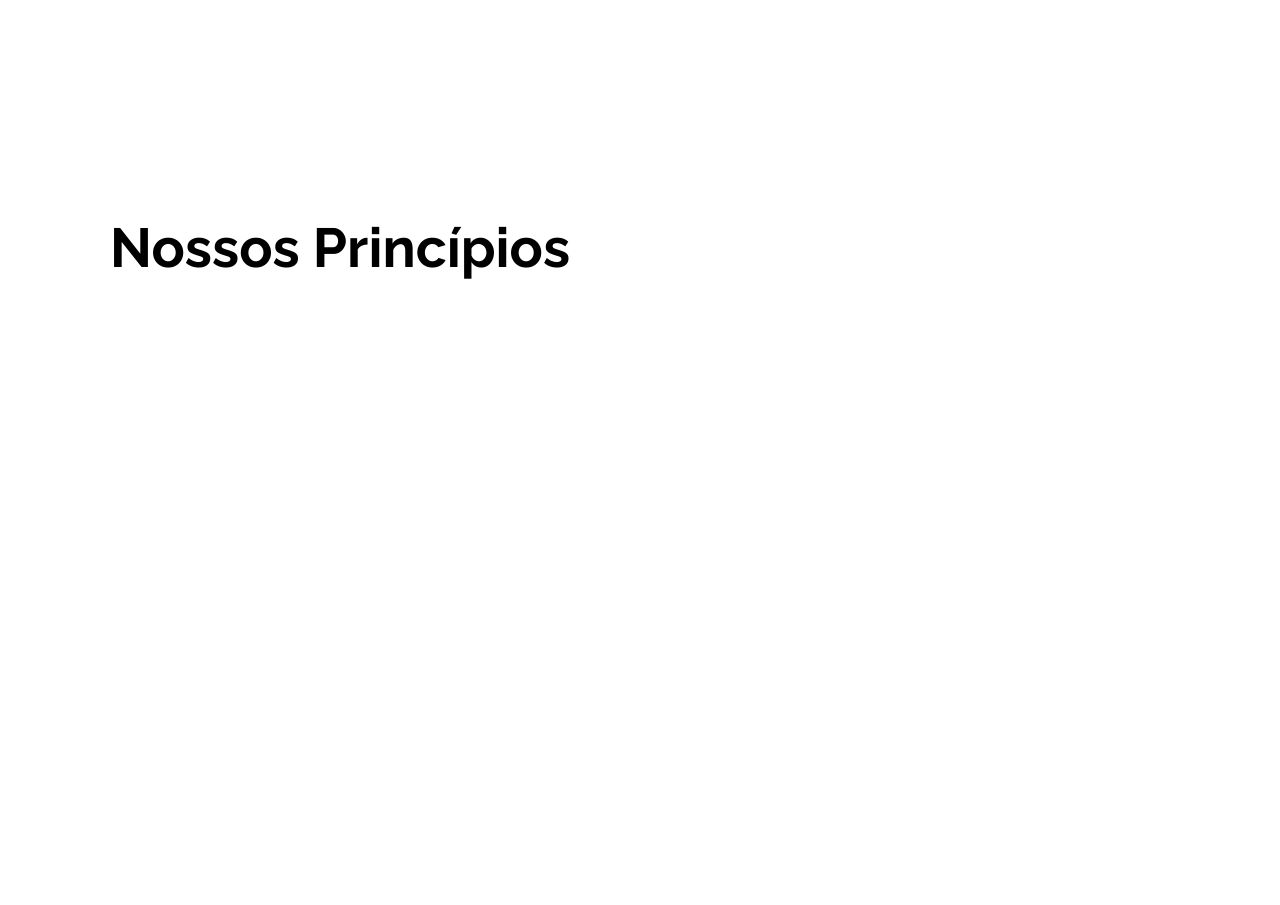
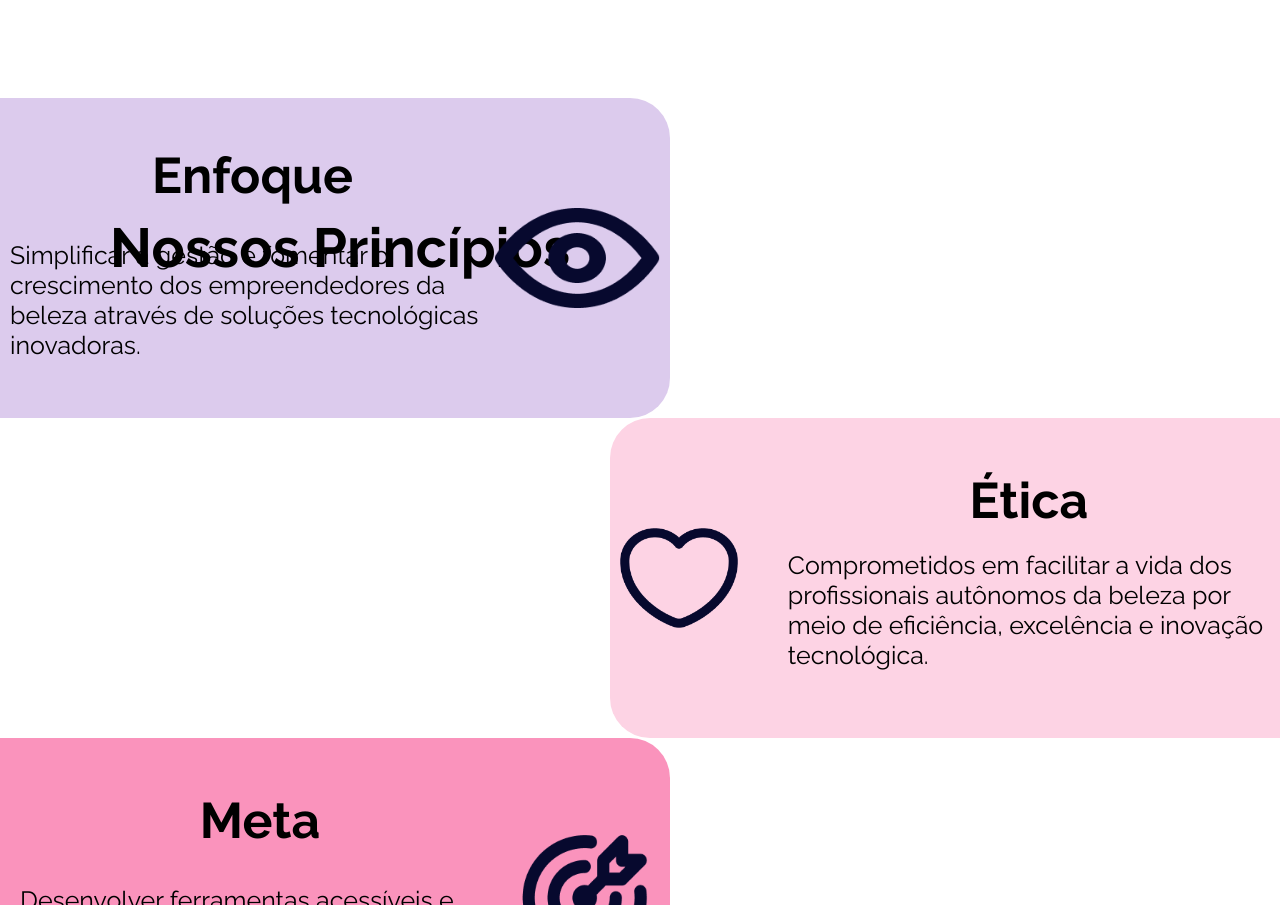
Before and after one commit to leckliss/Bellifica, a React (Create React App) app: page /sobre in a window 1280 px wide. Shown: the part 1895-2800 px from the top of the page. Before the commit the page ends 2542 px from the top, so only its background shows below. Built offline with nearby package versions, Linux system fonts and the light colour scheme.

Commit message:
terminando a página sobre restando apenas a responsividade

```diff
--- a/src/pages/sobre/Sobre.module.css
+++ b/src/pages/sobre/Sobre.module.css
@@ -1,15 +1,20 @@
 @import url('https://fonts.googleapis.com/css2?family=Raleway:wght@400;700&display=swap');
 
-.fundo{
+*{
     margin: 0;
     padding: 0;
+    border: 0;
 }
 
-.quemsomos {
+.pagsobre{
     width: 100%;
     height: 100vh;
+
+}
+/*quem somos*/
+
+.quemsomos {
     font-family: 'Raleway', sans-serif;
-
 }
 
 .logo {
@@ -110,14 +115,148 @@
     font-weight: bold;
 }
 
+/* principios */
+
 .princi{
-    width: 100%;
-    height: 100vh;
-    background-color: aqua;
+
+    margin-top: 100px;
 }
 
 .enfoque{
-    width: 300px;
-    height: 500px;
+    width: 650px;
+    height: 300px;
     background-color: #DCCBED;
+    border-top-right-radius: 40px;
+    border-bottom-right-radius: 40px;
+
+    display: flex;
+    flex-direction: row;
+    align-items: center;
+
+    padding: 10px;
 }
+
+.iconeenf{
+    width: 200px;
+    height: 100px;
+}
+
+.conteuenfo, .enfo, .textenfo{
+    color: #000;
+    padding-bottom: 10px;
+}
+
+.conteuenfo .enfo{
+    font-weight: bold;
+    font-size: 50px;
+    text-align: center;
+    margin-top: 60px;
+    padding-bottom: 35px;
+}
+
+.conteuenfo .textenfo{
+    font-size: 25px;
+    margin-bottom: 50px;
+}
+
+/*ética*/
+
+.campetica{
+    display: flex;
+    justify-content: end;
+}
+
+.etica{
+    width: 650px;
+    height: 300px;
+    background-color: #FDD3E4;
+    border-bottom-left-radius: 40px;
+    border-top-left-radius: 40px;
+
+    display: flex;
+    flex-direction: row;
+    align-items: center;
+
+    padding: 10px;
+
+}
+
+.iconeetic{
+    width: 200px;
+    height: 100px;
+
+}
+
+.conteuetica{
+    margin-left: 50px;
+
+}
+ .conteuetica .etic, .textetic{
+    color: #000;
+ }
+
+ .conteuetica .etic{
+    font-weight: bold;
+    font-size: 50px;
+    text-align: center;
+    padding-bottom: 20px;
+ }
+
+ .conteuetica .textetic{
+    font-size: 25px;
+    margin-bottom: 15px;
+ }
+
+ /*meta*/
+
+ .meta{
+    width: 650px;
+    height: 300px;
+    background-color: #FA93BC;
+    border-top-right-radius: 40px;
+    border-bottom-right-radius: 40px;
+
+    display: flex;
+    flex-direction: row;
+    align-items: center;
+
+    padding: 10px;
+
+}
+
+.iconemeta{
+    width: 150px;
+    height: 150px;
+}
+
+.conteumeta{
+    padding: 10px;
+}
+
+.conteumeta, .met, .textmet{
+    color: #000;
+    padding-bottom: 10px;
+}
+
+.conteumeta .met{
+    font-weight: bold;
+    font-size: 50px;
+    text-align: center;
+    margin-top: 60px;
+    padding-bottom: 35px;
+}
+
+.conteumeta .textmet{
+    font-size: 25px;
+    margin-bottom: 50px;
+
+}
+
+/*logo bellifica e seus significados*/
+
+.siglogo{
+    width: 900px;
+    margin-top: 100px;
+    margin-left: 250px;
+
+}
--- a/src/pages/sobre/sobre.js
+++ b/src/pages/sobre/sobre.js
@@ -4,15 +4,22 @@ import logo from '../../assets/imgs/sobre/Bellifica-logo.png';
 import make from '../../assets/imgs/sobre/moca-make.png';
 import cuidos from '../../assets/imgs/sobre/estetica.png';
 import Footer from '../../components/footer/index';
+import enfoque from '../../assets/imgs/sobre/enfoque.png'
+import etica from '../../assets/imgs/sobre/etica.png'
+import meta from '../../assets/imgs/sobre/meta.png'
+import bellogo from '../../assets/imgs/sobre/sig-logo.png'
 
 function Sobre() {
     return (
-        <>
+
+        <body className={Styles.pagsobre}>
+
             <Header />
-            <main className={Styles.fundo}>
+
+             {/*parte de quem somos*/}
 
             <section className={Styles.quemsomos}>
-                    <div className={Styles.img - logo}>
+                <div className={Styles.imglogo}>
                     <img src={logo} alt='logo' className={Styles.logo} />
                 </div>
 
@@ -39,17 +46,43 @@ function Sobre() {
                 </div>
             </section>
 
+            {/*parte dos principios*/}
+
             <section className={Styles.princi}>
                 <div className={Styles.enfoque}>
-
+                    <div className={Styles.conteuenfo}>
+                        <h2 className={Styles.enfo}>Enfoque</h2>
+                        <p className={Styles.textenfo}>Simplificar a gestão e fomentar o crescimento dos empreendedores da beleza através de soluções tecnológicas inovadoras.</p>
+                    </div>
+                    <img src={enfoque} alt='um olho desenhado' className={Styles.iconeenf} />
                 </div>
 
+                <div className={Styles.campetica}>
+                    <div className={Styles.etica}>
+                        <img src={etica} alt='um coracao' className={Styles.iconeetic} />
+                        <div className={Styles.conteuetica}>
+                            <h2 className={Styles.etic}>Ética</h2>
+                            <p className={Styles.textetic}>Comprometidos em facilitar a vida dos profissionais autônomos da beleza por meio de eficiência, excelência e inovação tecnológica.</p>
+                        </div>
+                    </div>
+                </div>
+
+                <div className={Styles.meta}>
+                    <div className={Styles.conteumeta}>
+                        <h2 className={Styles.met}>Meta</h2>
+                        <p className={Styles.textmet}>Desenvolver ferramentas acessíveis e eficazes para a gestão de negócios de beleza, impulsionando o sucesso e a autonomia dos profissionais.</p>
+                    </div>
+                    <img src={meta} alt='um tiro ao alvo' className={Styles.iconemeta} />
+                </div>
             </section>
 
-            </main>
+            <section className={Styles.bellogo}>
+            <img src={bellogo} alt='logo da Bellifica e seus siginificados' className={Styles.siglogo} />
+            </section>
 
+            <Footer/>
+        </body>
 
-        </>
     )
 }
 
```
Lines whose indentation alone changed are shown as unchanged.
